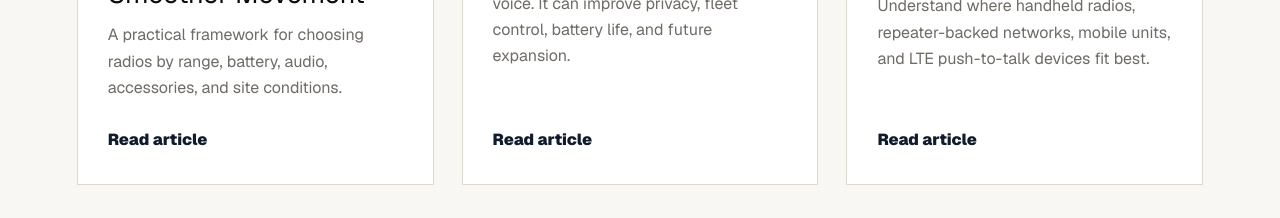
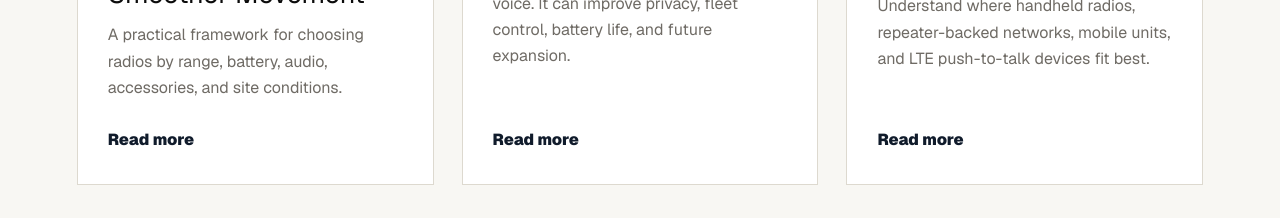
Before and after one commit to rajatprat/electrosonic, a Next.js app: page / in a window 1280 px wide. Shown: the part 4500-4718 px from the top of the page. Built offline with nearby package versions, Linux system fonts and the light colour scheme.

Commit message:
Polish blog home links and heading shadow

```diff
--- a/app/globals.css
+++ b/app/globals.css
@@ -1500,6 +1500,7 @@ body {
   line-height: 0.96;
   margin: 0;
   max-width: 1180px;
+  text-shadow: none;
 }
 
 .blog-editorial-head p,
--- a/app/page.tsx
+++ b/app/page.tsx
@@ -159,7 +159,7 @@ export default function Home() {
               </div>
               <h3>{post.title}</h3>
               <p>{post.excerpt}</p>
-              <a href={`/blog/${post.slug}/`}>Read article</a>
+              <a href={`/blog/${post.slug}/`}>Read more</a>
             </article>
           ))}
         </div>
```
